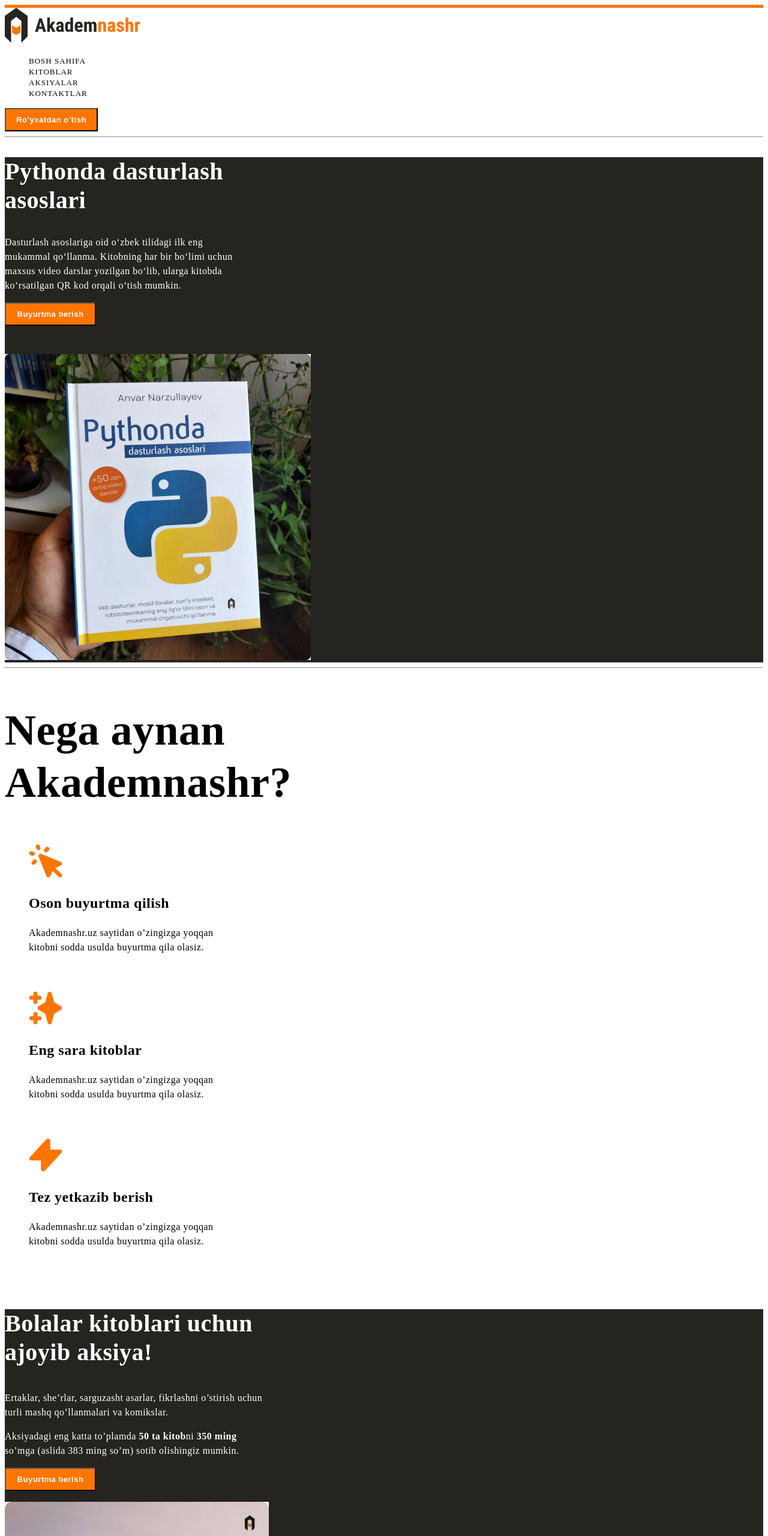
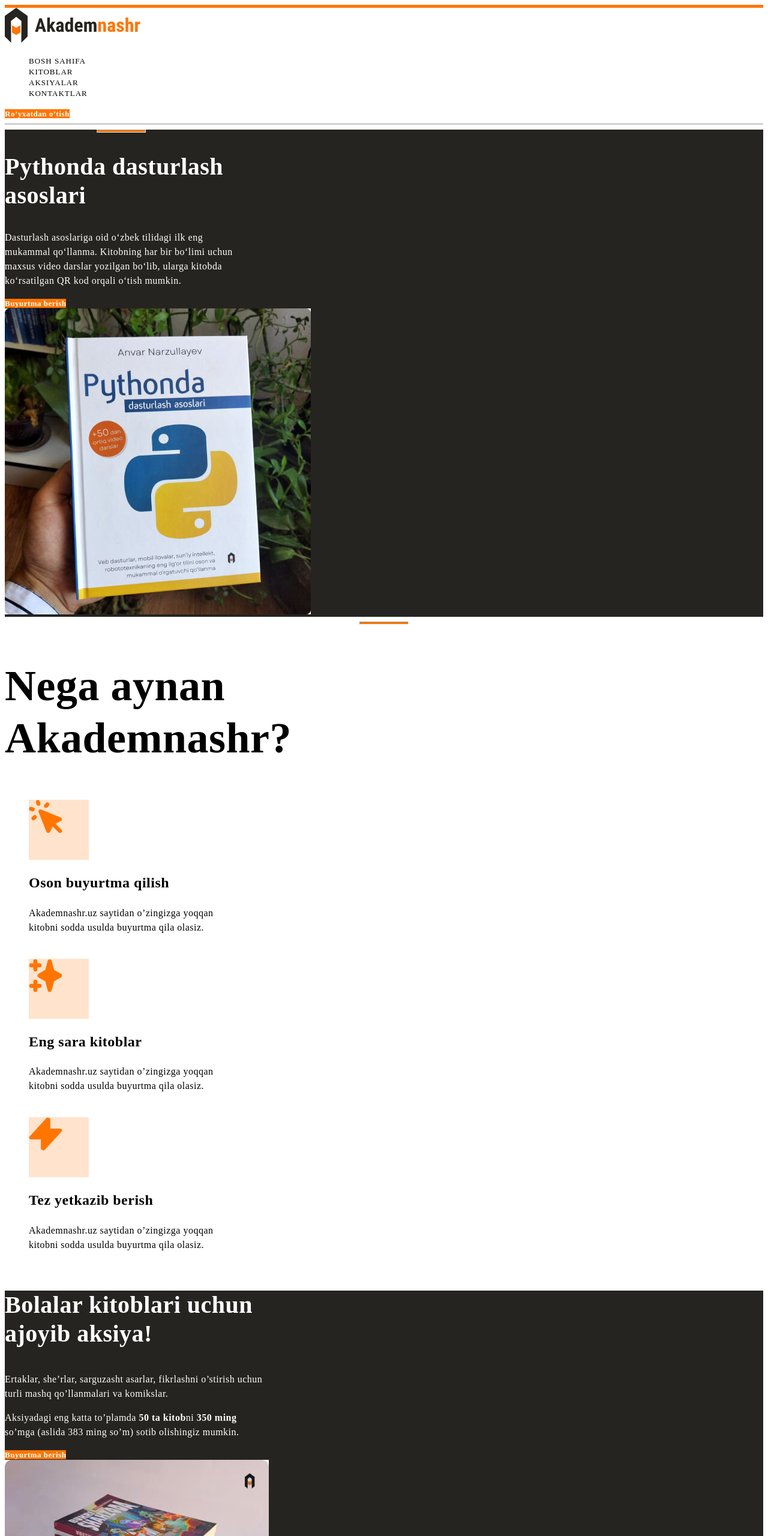
Before and after one commit to sherzodwebb/akademnashr, a plain HTML site: page index.html in a window 1280 px wide. Shown: the top 2560 px of the page at 60% size. Drawn offline with Linux system fonts and the light colour scheme.

Commit message:
Add color, size, tex, and list styles

```diff
--- a/index.html
+++ b/index.html
@@ -7,11 +7,11 @@
     <link rel="stylesheet" href="./style/mian.css" />
   </head>
   <body>
-    <!-- Navbar section -->
-    <header class="navbar">
+    <!-- Header section -->
+    <header class="site-header">
       <a href="#">
         <img
-          class="navbar-logo"
+          class="header-logo"
           src="./img/logo.svg"
           alt=""
           width="227"
@@ -19,24 +19,24 @@
         />
       </a>
       <nav>
-        <ul class="navbar-list">
-          <li class="navbar-item">
+        <ul class="nav-list">
+          <li>
             <a class="navbar-link" href="#">Bosh sahifa</a>
           </li>
-          <li class="navbar-item">
+          <li>
             <a class="navbar-link" href="#">Kitoblar</a>
           </li>
-          <li class="navbar-item">
+          <li>
             <a class="navbar-link" href="#">Aksiyalar</a>
           </li>
-          <li class="navbar-item">
+          <li>
             <a class="navbar-link" href="#">Kontaktlar</a>
           </li>
         </ul>
       </nav>
-      <button class="navbar-btn">
-        <a class="navbar-btn_link" href="#">Ro’yxatdan o’tish</a>
-      </button>
+
+      <a class="main-btn" href="#">Ro’yxatdan o’tish</a>
+
       <hr />
     </header>
 
@@ -44,6 +44,7 @@
       <!-- Hero Section -->
       <section class="hero">
         <div class="hero-info">
+          <hr class="orange-line" />
           <h2 class="hero-title">Pythonda dasturlash asoslari</h2>
           <p class="hero-about">
             Dasturlash asoslariga oid o‘zbek tilidagi ilk eng mukammal
@@ -51,9 +52,8 @@
             yozilgan bo‘lib, ularga kitobda ko‘rsatilgan QR kod orqali o‘tish
             mumkin.
           </p>
-          <button class="hero-btn">
-            <a class="hero-link" href="#">Buyurtma berish</a>
-          </button>
+
+          <a class="main-btn" href="#">Buyurtma berish</a>
         </div>
         <img
           class="hero-img"
@@ -66,13 +66,15 @@
       </section>
 
       <!-- Features Section-->
-      <section class="features">
-        <hr />
+      <section>
+        <hr class="orange-line" />
         <h2 class="features-title">Nega aynan Akademnashr?</h2>
         <div>
           <ul class="features-list">
             <li class="features-item">
-              <img src="./img/Icon.svg" alt="" width="56" height="56" />
+              <div class="features-icon">
+                <img src="./img/Icon.svg" alt="" width="56" height="56" />
+              </div>
               <h3 class="features-item_title">Oson buyurtma qilish</h3>
               <p class="features-item_about">
                 Akademnashr.uz saytidan o’zingizga yoqqan kitobni sodda usulda
@@ -80,7 +82,9 @@
               </p>
             </li>
             <li class="features-item">
-              <img src="./img/Icon-1.svg" alt="" width="56" height="56" />
+              <div class="features-icon">
+                <img src="./img/Icon-1.svg" alt="" width="56" height="56" />
+              </div>
               <h3 class="features-item_title">Eng sara kitoblar</h3>
               <p class="features-item_about">
                 Akademnashr.uz saytidan o’zingizga yoqqan kitobni sodda usulda
@@ -88,7 +92,9 @@
               </p>
             </li>
             <li class="features-item">
-              <img src="./img/Icon-2.svg" alt="" width="56" height="56" />
+              <div class="features-icon">
+                <img src="./img/Icon-2.svg" alt="" width="56" height="56" />
+              </div>
               <h3 class="features-item_title">Tez yetkazib berish</h3>
               <p class="features-item_about">
                 Akademnashr.uz saytidan o’zingizga yoqqan kitobni sodda usulda
@@ -112,9 +118,8 @@
             <b>350 ming</b> so’mga (aslida 383 ming so’m) sotib olishingiz
             mumkin.
           </p>
-          <button class="aksiya-btn">
-            <a class="aksiya-link" href="#">Buyurtma berish</a>
-          </button>
+
+          <a class="main-btn" href="#">Buyurtma berish</a>
         </div>
         <img
           class="aksiya-img"
@@ -131,8 +136,8 @@
         <a href="#">
           <img src="./img/logo.svg" alt="" width="227" height="60" />
         </a>
-        <ul class="footer-icon_list">
-          <li class="footer-icon_item">
+        <ul class="footer-icon-list">
+          <li>
             <a href="#"
               ><svg
                 xmlns="http://www.w3.org/2000/svg"
@@ -179,7 +184,7 @@
             </a>
           </li>
         </ul>
-        <hr />
+        <hr class="site-footer_hr" />
       </div>
       <div>
         <ul class="footer-list">
--- a/style/mian.css
+++ b/style/mian.css
@@ -1,15 +1,11 @@
-/* NAVBAR SECTION */
-.navbar {
+/* Header SECTION */
+.site-header {
   border-top: 5px solid #ff7500;
 }
 
-.navbar-logo {
+.header-logo {
   width: 227px;
   height: 59.18px;
-}
-
-.navbar-list {
-  list-style-type: none;
 }
 
 .navbar-link {
@@ -23,24 +19,27 @@
   text-transform: uppercase;
 }
 
-.navbar-btn {
-  width: 155px;
-  height: 39px;
-  background-color: #ff7500;
-
-  text-decoration: none;
+.nav-list {
+  list-style-type: none;
 }
 
-.navbar-btn_link {
+.main-btn {
   text-decoration: none;
   color: #ffffff;
   font-size: 13px;
   font-weight: 700;
   line-height: 15.23px;
   letter-spacing: 0.5px;
+  background-color: #ff7500;
 }
 
 /* HERO SECTION */
+
+.orange-line {
+  width: 80px;
+  height: 3px;
+  background-color: #ff7500;
+}
 
 .hero {
   background-color: #252420;
@@ -48,7 +47,6 @@
 
 .hero-info {
   width: 387px;
-  height: 328px;
 }
 
 .hero-title {
@@ -69,22 +67,6 @@
   letter-spacing: 0.5px;
 }
 
-.hero-btn {
-  width: 152px;
-  height: 39px;
-  background-color: #ff7500;
-}
-
-.hero-link {
-  text-decoration: none;
-  font-size: 13px;
-  font-style: normal;
-  font-weight: 700;
-  line-height: normal;
-  letter-spacing: 0.5px;
-  color: #ffffff;
-}
-
 .hero-img {
   width: 510px;
   height: 510px;
@@ -102,10 +84,19 @@
   width: 435px;
 }
 
+.features-list li {
+  list-style-type: none;
+  width: 314px;
+}
+
 .features-item {
   width: 340px;
-  height: 245px;
-  list-style-type: none;
+}
+
+.features-icon {
+  width: 100px;
+  height: 100px;
+  background-color: rgba(255, 117, 0, 0.2);
 }
 
 .features-item_title {
@@ -136,7 +127,6 @@
 
 .aksiya-left {
   width: 440px;
-  height: 321px;
 }
 
 .aksiya-title {
@@ -157,25 +147,10 @@
   letter-spacing: 0.5px;
 }
 
-.aksiya-btn {
-  width: 152px;
-  height: 39px;
-  background-color: #ff7500;
-}
-
-.aksiya-link {
-  color: #ffffff;
-  text-decoration: none;
-  font-size: 13px;
-  font-style: normal;
-  font-weight: 700;
-  line-height: normal;
-  letter-spacing: 0.5px;
-}
-
 .aksiya-img {
   width: 440px;
   height: 440px;
+  object-fit: cover;
 }
 
 /* FOOTER SECTION */
@@ -184,12 +159,22 @@
   background-color: #f8f8f8;
 }
 
-.footer-icon_item {
+.footer-icon-list {
   list-style-type: none;
 }
 
+.footer-list {
+  width: 224px;
+  list-style-type: none;
+}
+
+.site-footer_hr {
+  width: 1100px;
+  height: 2px;
+  background-color: rgba(37, 36, 32, 0.5);
+}
+
 .footer-item {
-  list-style-type: none;
   color: #252420;
   font-size: 16px;
   font-style: normal;
```
